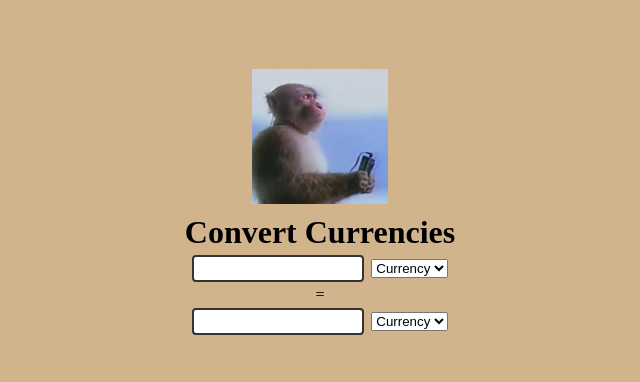
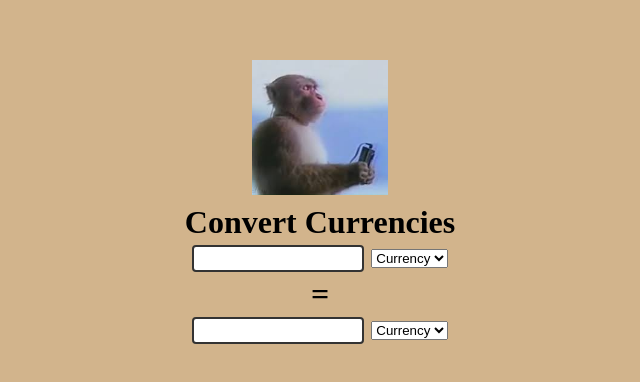
Before and after one commit to graacelin/currency-converter, a React (Create React App) app: page / in a window 1280 px wide. Shown: the part 196-578 px from the top of the page, without its empty margins (320-960 px from the left). Built offline with nearby package versions, Linux system fonts and the light colour scheme.

Commit message:
updated equals

```diff
--- a/src/App.css
+++ b/src/App.css
@@ -13,6 +13,11 @@ h1 {
   margin-top: .6rem;
 }
 
+.equals {
+  font-weight: bold;
+  font-size: 2rem;
+}
+
 .chimp {
   display: block;
   margin-left: auto;
--- a/src/App.js
+++ b/src/App.js
@@ -9,7 +9,7 @@ function App() {
             <img src={chimp} class="chimp" />
             <h1> Convert Currencies </h1>
             <Row />
-            <div>=</div>
+            <div className="equals">=</div>
             <Row />
         </>
     );
```
